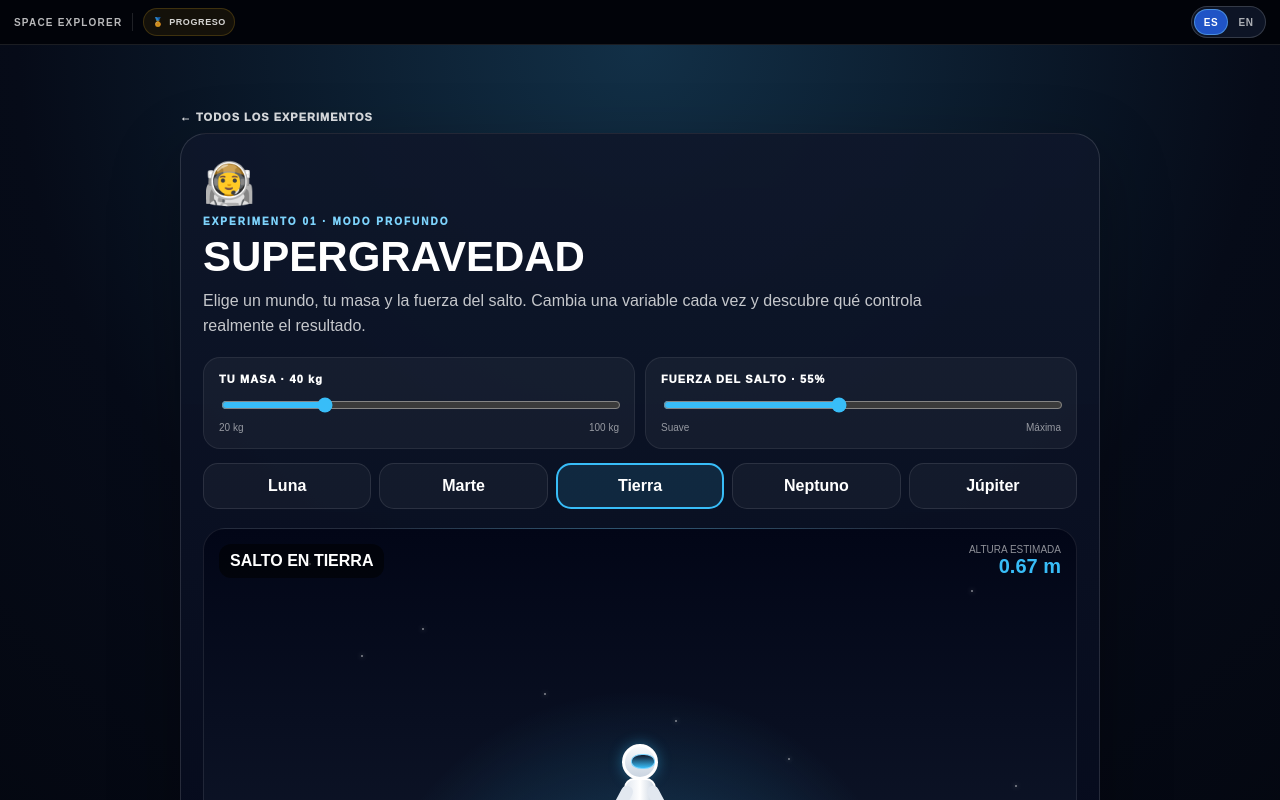
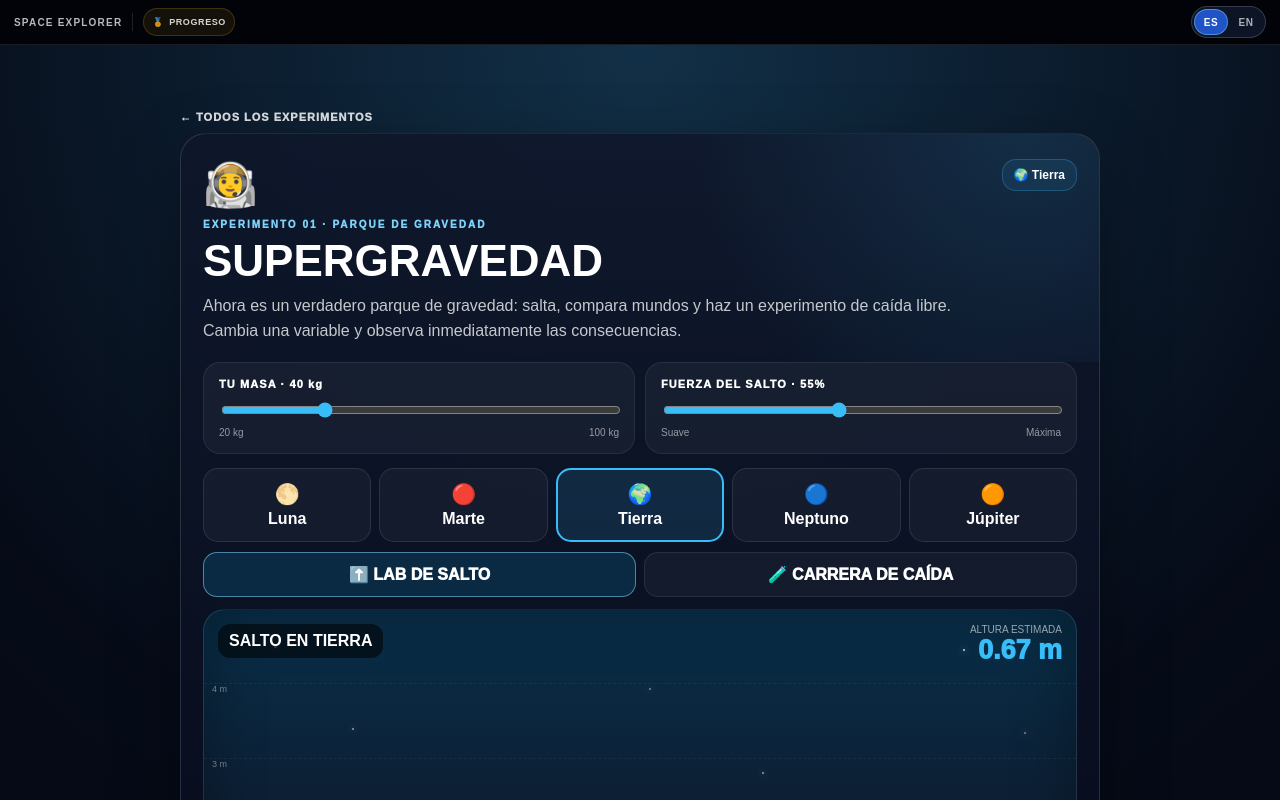
Before and after one commit to Nacho12PIA/space-explorer, a Next.js app: page /laboratorio in a window 1280 px wide. Both pictures are taken after a click on the button 328 px from the left and 444 px from the top of the page. Shown: the top 800 px of the page. Built offline with nearby package versions, Linux system fonts and the light colour scheme.

Commit message:
Turn SUPERGRAVITY into a full gravity playground

```diff
--- a/components/EnhancedGravity.js
+++ b/components/EnhancedGravity.js
@@ -4,89 +4,135 @@ import { useState } from "react";
 import { useLanguage } from "../i18n/LanguageContext";
 
 const worlds = [
-  { es: "Luna", en: "Moon", gravity: 1.62, color: "#cbd5e1", ground: "#64748b" },
-  { es: "Marte", en: "Mars", gravity: 3.71, color: "#f97316", ground: "#9a3412" },
-  { es: "Tierra", en: "Earth", gravity: 9.81, color: "#38bdf8", ground: "#166534" },
-  { es: "Neptuno", en: "Neptune", gravity: 11.15, color: "#3b82f6", ground: "#1e40af" },
-  { es: "Júpiter", en: "Jupiter", gravity: 24.79, color: "#d6a66f", ground: "#92400e" },
+  { es:"Luna", en:"Moon", gravity:1.62, color:"#cbd5e1", ground:"#64748b", sky:"#050816", icon:"🌕" },
+  { es:"Marte", en:"Mars", gravity:3.71, color:"#f97316", ground:"#7c2d12", sky:"#34110b", icon:"🔴" },
+  { es:"Tierra", en:"Earth", gravity:9.81, color:"#38bdf8", ground:"#166534", sky:"#082f49", icon:"🌍" },
+  { es:"Neptuno", en:"Neptune", gravity:11.15, color:"#3b82f6", ground:"#1e40af", sky:"#0b1e51", icon:"🔵" },
+  { es:"Júpiter", en:"Jupiter", gravity:24.79, color:"#d6a66f", ground:"#92400e", sky:"#4a2b16", icon:"🟠" },
 ];
 
 export default function EnhancedGravity({ onBack }) {
   const { language } = useLanguage();
   const en = language === "en";
-  const [mass, setMass] = useState(40);
-  const [impulse, setImpulse] = useState(55);
-  const [worldIndex, setWorldIndex] = useState(2);
-  const [jumpKey, setJumpKey] = useState(0);
+  const [mode,setMode] = useState("jump");
+  const [mass,setMass] = useState(40);
+  const [impulse,setImpulse] = useState(55);
+  const [worldIndex,setWorldIndex] = useState(2);
+  const [jumpKey,setJumpKey] = useState(0);
+  const [dropKey,setDropKey] = useState(0);
+  const [dropped,setDropped] = useState(false);
   const world = worlds[worldIndex];
   const worldName = en ? world.en : world.es;
 
-  // Same take-off speed for equal impulse; mass changes the effort needed, not free-fall acceleration.
   const takeoffSpeed = 1.7 + impulse * 0.035;
   const physicalHeight = (takeoffSpeed * takeoffSpeed) / (2 * world.gravity);
   const physicalAirTime = (2 * takeoffSpeed) / world.gravity;
-  const jumpHeight = Math.max(22, Math.min(205, physicalHeight * 42));
-  const visualTime = Math.max(.65, Math.min(2.5, physicalAirTime * .48));
+  const jumpHeight = Math.max(22, Math.min(215, physicalHeight * 43));
+  const visualTime = Math.max(.65, Math.min(2.6, physicalAirTime * .5));
   const weight = mass * world.gravity;
   const effort = Math.round((mass / 40) * impulse);
+  const targetMet = physicalHeight >= 2;
+  const dropHeight = 20;
+  const dropTime = Math.sqrt((2*dropHeight)/world.gravity);
+  const dropVisual = Math.max(.7,Math.min(2.4,dropTime*.55));
 
-  const discovery = en
-    ? `Changing your mass changes your weight and the effort needed to produce the same push. But once you leave the ground, gravity accelerates light and heavy astronauts equally. On ${worldName}, gravity is ${world.gravity.toFixed(2)} m/s².`
-    : `Cambiar tu masa cambia tu peso y el esfuerzo necesario para producir el mismo impulso. Pero una vez en el aire, la gravedad acelera igual a astronautas ligeros y pesados. En ${worldName}, la gravedad es ${world.gravity.toFixed(2)} m/s².`;
+  const worldComparisons = worlds.map(w=>({
+    ...w,
+    h:(takeoffSpeed*takeoffSpeed)/(2*w.gravity)
+  }));
+  const maxH = Math.max(...worldComparisons.map(w=>w.h));
 
-  return (
-    <section style={{ marginTop: 24 }}>
+  const launchJump=()=>setJumpKey(k=>k+1);
+  const launchDrop=()=>{setDropped(false);setDropKey(k=>k+1);requestAnimationFrame(()=>requestAnimationFrame(()=>setDropped(true)))};
+
+  return <section style={{marginTop:24}}>
     <style>{animations}</style>
-      <button onClick={onBack} style={backButton}>← {en ? "ALL EXPERIMENTS" : "TODOS LOS EXPERIMENTOS"}</button>
+    <button onClick={onBack} style={backButton}>← {en?"ALL EXPERIMENTS":"TODOS LOS EXPERIMENTOS"}</button>
     <div style={panel}>
-        <div style={{ padding: "25px 22px 18px" }}>
-          <div style={{ fontSize: 42 }}>🧑‍🚀</div>
-          <div style={{ marginTop: 8, fontSize: 10, letterSpacing: 2, fontWeight: 950, color: "#7dd3fc" }}>{en ? "EXPERIMENT 01 · DEEP MODE" : "EXPERIMENTO 01 · MODO PROFUNDO"}</div>
-          <h2 style={{ fontSize: "clamp(27px,6vw,42px)", margin: "6px 0 8px" }}>{en ? "SUPERGRAVITY" : "SUPERGRAVEDAD"}</h2>
-          <p style={{ maxWidth: 720, margin: 0, lineHeight: 1.55, opacity: .76 }}>{en ? "Choose a world, your mass and the strength of your jump. Change one variable at a time and discover what really controls the result." : "Elige un mundo, tu masa y la fuerza del salto. Cambia una variable cada vez y descubre qué controla realmente el resultado."}</p>
+      <div style={{padding:"25px 22px 18px",background:`radial-gradient(circle at 92% 0%,${world.color}22,transparent 38%)`}}>
+        <div style={{display:"flex",justifyContent:"space-between",alignItems:"flex-start",gap:16}}>
+          <div><div style={{fontSize:44}}>🧑‍🚀</div><div style={{marginTop:8,fontSize:10,letterSpacing:2,fontWeight:950,color:"#7dd3fc"}}>{en?"EXPERIMENT 01 · GRAVITY PLAYGROUND":"EXPERIMENTO 01 · PARQUE DE GRAVEDAD"}</div><h2 style={{fontSize:"clamp(29px,6vw,44px)",margin:"6px 0 8px"}}>{en?"SUPERGRAVITY":"SUPERGRAVEDAD"}</h2></div>
+          <div style={{padding:"8px 11px",borderRadius:14,background:`${world.color}16`,border:`1px solid ${world.color}44`,fontSize:12,fontWeight:900,whiteSpace:"nowrap"}}>{world.icon} {worldName}</div>
         </div>
-        <div style={{ padding: "0 22px 25px" }}>
-          <div style={{ display: "grid", gridTemplateColumns: "repeat(auto-fit,minmax(210px,1fr))", gap: 10 }}>
-            <Control label={`${en ? "YOUR MASS" : "TU MASA"} · ${mass} kg`}><input type="range" min="20" max="100" value={mass} onChange={e => setMass(+e.target.value)} style={slider} /><Scale left="20 kg" right="100 kg" /></Control>
-            <Control label={`${en ? "JUMP FORCE" : "FUERZA DEL SALTO"} · ${impulse}%`}><input type="range" min="20" max="100" value={impulse} onChange={e => setImpulse(+e.target.value)} style={slider} /><Scale left={en ? "Soft" : "Suave"} right={en ? "Maximum" : "Máxima"} /></Control>
+        <p style={{maxWidth:760,margin:0,lineHeight:1.55,opacity:.76}}>{en?"This is now a real gravity playground: jump, compare worlds and run a falling-object experiment. Change one variable and watch the consequences immediately.":"Ahora es un verdadero parque de gravedad: salta, compara mundos y haz un experimento de caída libre. Cambia una variable y observa inmediatamente las consecuencias."}</p>
       </div>
 
-          <div style={{ display: "flex", gap: 8, overflowX: "auto", padding: "14px 0 5px" }}>
-            {worlds.map((w, i) => <button key={w.es} onClick={() => { setWorldIndex(i); setJumpKey(k => k + 1); }} style={{ flex: "1 0 90px", padding: "12px 8px", borderRadius: 15, color: "white", fontWeight: 900, cursor: "pointer", border: i === worldIndex ? `2px solid ${w.color}` : "1px solid rgba(255,255,255,.1)", background: i === worldIndex ? `${w.color}22` : "rgba(255,255,255,.04)" }}>{en ? w.en : w.es}</button>)}
+      <div style={{padding:"0 22px 25px"}}>
+        <div style={{display:"grid",gridTemplateColumns:"repeat(auto-fit,minmax(210px,1fr))",gap:10}}>
+          <Control label={`${en?"YOUR MASS":"TU MASA"} · ${mass} kg`}><input type="range" min="20" max="100" value={mass} onChange={e=>setMass(+e.target.value)} style={slider}/><Scale left="20 kg" right="100 kg"/></Control>
+          <Control label={`${en?"JUMP FORCE":"FUERZA DEL SALTO"} · ${impulse}%`}><input type="range" min="20" max="100" value={impulse} onChange={e=>setImpulse(+e.target.value)} style={slider}/><Scale left={en?"Soft":"Suave"} right={en?"Maximum":"Máxima"}/></Control>
         </div>
 
-          <div style={{ position: "relative", height: 385, marginTop: 14, borderRadius: 22, overflow: "hidden", background: `radial-gradient(circle at 50% 115%,${world.color}55,transparent 45%),linear-gradient(#020617,#0f172a)`, border: "1px solid rgba(255,255,255,.09)" }}>
-            <Stars />
-            <div style={{ position: "absolute", left: 15, top: 15, padding: "8px 11px", borderRadius: 12, background: "rgba(0,0,0,.55)", fontWeight: 900, zIndex: 3 }}>{en ? "JUMP ON" : "SALTO EN"} {worldName.toUpperCase()}</div>
-            <div style={{ position: "absolute", right: 15, top: 15, textAlign: "right", zIndex: 3 }}><div style={{ fontSize: 10, opacity: .55 }}>{en ? "ESTIMATED HEIGHT" : "ALTURA ESTIMADA"}</div><b style={{ fontSize: 20, color: world.color }}>{physicalHeight.toFixed(2)} m</b></div>
-            <div key={`shadow-${jumpKey}`} style={{ position: "absolute", left: "50%", bottom: 51, width: 70, height: 11, transform: "translateX(-50%)", borderRadius: "50%", background: "rgba(0,0,0,.55)", filter: "blur(3px)", animation: `egShadow ${visualTime}s ease-in-out 1` }} />
-            <div key={jumpKey} style={{ position: "absolute", left: "50%", bottom: 52, width: 72, height: 116, marginLeft: -36, transformOrigin: "50% 100%", "--jumpHeight": `${jumpHeight}px`, animation: `egJump ${visualTime}s cubic-bezier(.28,.72,.4,1) 1` }}><Astronaut color={world.color} /></div>
-            <div style={{ position: "absolute", left: 0, right: 0, bottom: 0, height: 54, background: `linear-gradient(${world.color}66,${world.ground})`, borderTop: `2px solid ${world.color}99` }} />
+        <div style={{display:"flex",gap:8,overflowX:"auto",padding:"14px 0 10px"}}>
+          {worlds.map((w,i)=><button key={w.es} onClick={()=>{setWorldIndex(i);setJumpKey(k=>k+1);setDropped(false)}} style={{flex:"1 0 100px",padding:"12px 8px",borderRadius:15,color:"white",fontWeight:900,cursor:"pointer",border:i===worldIndex?`2px solid ${w.color}`:"1px solid rgba(255,255,255,.1)",background:i===worldIndex?`${w.color}22`:"rgba(255,255,255,.04)"}}><div style={{fontSize:20}}>{w.icon}</div><div style={{marginTop:4}}>{en?w.en:w.es}</div></button>)}
         </div>
 
-          <button onClick={() => setJumpKey(k => k + 1)} style={{ ...actionButton, background: `linear-gradient(90deg,${world.color}55,rgba(255,255,255,.08))` }}>⬆ {en ? "JUMP" : "SALTAR"}</button>
-          <div style={{ display: "grid", gridTemplateColumns: "repeat(auto-fit,minmax(135px,1fr))", gap: 9, marginTop: 13 }}>
-            <Metric title={en ? "GRAVITY" : "GRAVEDAD"} value={`${world.gravity} m/s²`} />
-            <Metric title={en ? "YOUR WEIGHT" : "TU PESO"} value={`${weight.toFixed(0)} N`} />
-            <Metric title={en ? "AIR TIME" : "TIEMPO EN EL AIRE"} value={`${physicalAirTime.toFixed(2)} s`} />
-            <Metric title={en ? "EFFORT" : "ESFUERZO"} value={`${effort}%`} />
+        <div style={{display:"grid",gridTemplateColumns:"repeat(2,minmax(0,1fr))",gap:8,marginBottom:12}}>
+          <ModeButton active={mode==="jump"} onClick={()=>setMode("jump")}>⬆️ {en?"JUMP LAB":"LAB DE SALTO"}</ModeButton>
+          <ModeButton active={mode==="drop"} onClick={()=>setMode("drop")}>🧪 {en?"FALL RACE":"CARRERA DE CAÍDA"}</ModeButton>
         </div>
-          <div style={{ marginTop: 14, padding: "15px 16px", borderRadius: 16, background: "linear-gradient(90deg,rgba(34,197,94,.09),rgba(14,165,233,.06))", border: "1px solid rgba(74,222,128,.16)", fontSize: 13, lineHeight: 1.55 }}><b style={{ color: "#86efac" }}>✦ {en ? "YOU DISCOVERED" : "HAS DESCUBIERTO"}</b><div style={{ marginTop: 5, opacity: .86 }}>{discovery}</div></div>
-          <div style={{ marginTop: 10, fontSize: 11, lineHeight: 1.5, opacity: .55 }}>💡 {en ? "Try this: keep jump force fixed and change only your mass. Then keep mass fixed and change worlds. Which variable changes the flight?" : "Prueba esto: mantén fija la fuerza del salto y cambia solo tu masa. Después fija la masa y cambia de mundo. ¿Qué variable cambia el vuelo?"}</div>
+
+        {mode==="jump" ? <>
+          <div style={{position:"relative",height:440,borderRadius:22,overflow:"hidden",background:`linear-gradient(${world.sky},#0f172a 64%,${world.ground} 65%,#07110b)`,border:"1px solid rgba(255,255,255,.09)",boxShadow:"inset 0 0 60px rgba(0,0,0,.35)"}}>
+            <Stars/>
+            <div style={{position:"absolute",left:14,top:14,zIndex:5,padding:"8px 11px",borderRadius:12,background:"rgba(0,0,0,.56)",fontWeight:900}}>{en?"JUMP ON":"SALTO EN"} {worldName.toUpperCase()}</div>
+            <div style={{position:"absolute",right:14,top:14,zIndex:5,textAlign:"right"}}><div style={{fontSize:10,opacity:.58}}>{en?"ESTIMATED HEIGHT":"ALTURA ESTIMADA"}</div><div style={{fontSize:27,fontWeight:950,color:world.color}}>{physicalHeight.toFixed(2)} m</div></div>
+            {[1,2,3,4].map(m=><div key={m} style={{position:"absolute",left:0,right:0,bottom:54+m*75,borderTop:"1px dashed rgba(255,255,255,.13)",fontSize:9,opacity:.42,paddingLeft:8}}>{m} m</div>)}
+            <div key={`shadow-${jumpKey}`} style={{position:"absolute",left:"50%",bottom:51,width:74,height:11,transform:"translateX(-50%)",borderRadius:"50%",background:"rgba(0,0,0,.58)",filter:"blur(3px)",animation:`egShadow ${visualTime}s ease-in-out 1`}}/>
+            <div key={jumpKey} style={{position:"absolute",left:"50%",bottom:52,width:72,height:116,marginLeft:-36,"--jumpHeight":`${jumpHeight}px`,animation:`egJump ${visualTime}s cubic-bezier(.28,.72,.4,1) 1`,zIndex:3}}><Astronaut color={world.color}/></div>
+            <div style={{position:"absolute",left:0,right:0,bottom:0,height:54,background:`linear-gradient(${world.color}44,${world.ground})`,borderTop:`2px solid ${world.color}99`}}/>
+            <div key={`dust-${jumpKey}`} style={{position:"absolute",left:"50%",bottom:48,width:120,height:40,marginLeft:-60,borderRadius:"50%",background:`radial-gradient(ellipse,${world.color}66,transparent 70%)`,filter:"blur(7px)",animation:"egDust 1s ease-out"}}/>
+          </div>
+          <button onClick={launchJump} style={{...actionButton,background:`linear-gradient(90deg,${world.color}66,rgba(255,255,255,.08))`}}>⬆ {en?"LAUNCH JUMP":"LANZAR SALTO"}</button>
+
+          <div style={{marginTop:14,padding:16,borderRadius:18,background:targetMet?"rgba(34,197,94,.09)":"rgba(251,191,36,.08)",border:`1px solid ${targetMet?"rgba(74,222,128,.2)":"rgba(251,191,36,.2)"}`}}>
+            <div style={{fontSize:11,fontWeight:950,letterSpacing:1.1}}>{en?"CHALLENGE: JUMP 2 METRES":"RETO: SALTA 2 METROS"}</div>
+            <div style={{marginTop:6,fontSize:14,opacity:.78}}>{targetMet?(en?"✅ You made it. Can you do it with less force?":"✅ Lo has conseguido. ¿Puedes hacerlo con menos fuerza?"):(en?"❌ Not yet. Change world or jump force and try again.":"❌ Aún no. Cambia de mundo o la fuerza del salto y vuelve a probar.")}</div>
+          </div>
+
+          <h3 style={{fontSize:14,letterSpacing:1.2,margin:"20px 0 10px"}}>{en?"SAME JUMP, FIVE WORLDS":"MISMO SALTO, CINCO MUNDOS"}</h3>
+          <div style={{display:"grid",gridTemplateColumns:"repeat(5,minmax(74px,1fr))",gap:7,alignItems:"end",height:170,padding:"10px 6px 0",borderRadius:18,background:"rgba(255,255,255,.035)",overflowX:"auto"}}>
+            {worldComparisons.map(w=><div key={w.es} style={{minWidth:70,textAlign:"center",display:"flex",height:"100%",flexDirection:"column",justifyContent:"flex-end"}}><div style={{fontSize:10,fontWeight:900,marginBottom:5}}>{w.h.toFixed(1)} m</div><div style={{height:`${Math.max(12,(w.h/maxH)*110)}px`,borderRadius:"9px 9px 3px 3px",background:`linear-gradient(${w.color},${w.color}55)`,boxShadow:`0 0 14px ${w.color}33`}}/><div style={{fontSize:9,marginTop:6,opacity:.68}}>{en?w.en:w.es}</div></div>)}
+          </div>
+        </> : <>
+          <div style={{position:"relative",height:440,borderRadius:22,overflow:"hidden",background:`linear-gradient(${world.sky},#0f172a 76%,${world.ground} 77%)`,border:"1px solid rgba(255,255,255,.09)"}}>
+            <Stars/>
+            <div style={{position:"absolute",left:14,top:14,padding:"8px 11px",borderRadius:12,background:"rgba(0,0,0,.56)",fontWeight:900}}>{en?"20 m DROP TOWER":"TORRE DE CAÍDA · 20 m"}</div>
+            <div style={{position:"absolute",left:"22%",top:78,bottom:50,width:8,background:"linear-gradient(#94a3b8,#334155)"}}/><div style={{position:"absolute",left:"17%",top:74,width:120,height:8,background:"#64748b"}}/>
+            <div key={`a-${dropKey}`} style={{position:"absolute",left:"34%",top:dropped?350:88,fontSize:46,transition:dropped?`top ${dropVisual}s cubic-bezier(.55,.02,.9,.5)`:"none",zIndex:4}}>⚽</div>
+            <div key={`b-${dropKey}`} style={{position:"absolute",left:"61%",top:dropped?350:88,fontSize:46,transition:dropped?`top ${dropVisual}s cubic-bezier(.55,.02,.9,.5)`:"none",zIndex:4}}>🧱</div>
+            <div style={{position:"absolute",left:"31%",top:145,fontSize:11,opacity:.7}}>{en?"LIGHT":"LIGERO"}</div><div style={{position:"absolute",left:"60%",top:145,fontSize:11,opacity:.7}}>{en?"HEAVY":"PESADO"}</div>
+            {dropped&&<div style={{position:"absolute",left:"50%",bottom:18,transform:"translateX(-50%)",padding:"9px 12px",borderRadius:12,background:"rgba(0,0,0,.66)",fontWeight:950,color:"#86efac",animation:"egResult .5s ease-out"}}>🏁 {en?"THEY LAND TOGETHER":"LLEGAN A LA VEZ"}</div>}
+          </div>
+          <button onClick={launchDrop} style={{...actionButton,background:"linear-gradient(90deg,#7c3aed,#2563eb)"}}>🧪 {en?"DROP BOTH OBJECTS":"SOLTAR LOS DOS OBJETOS"}</button>
+          <div style={{display:"grid",gridTemplateColumns:"repeat(auto-fit,minmax(140px,1fr))",gap:9,marginTop:13}}><Metric title={en?"HEIGHT":"ALTURA"} value="20 m"/><Metric title={en?"FALL TIME":"TIEMPO DE CAÍDA"} value={`${dropTime.toFixed(2)} s`}/><Metric title={en?"RESULT":"RESULTADO"} value={en?"SAME TIME":"MISMO TIEMPO"}/></div>
+          <Discovery>{en?`A football and a brick fall with the same gravitational acceleration on ${worldName}. Ignoring air resistance, mass does not make one fall faster than the other.`:`Un balón y un ladrillo caen con la misma aceleración gravitatoria en ${worldName}. Si ignoramos la resistencia del aire, tener más masa no hace que uno caiga más rápido.`}</Discovery>
+        </>}
+
+        {mode==="jump"&&<>
+          <div style={{display:"grid",gridTemplateColumns:"repeat(auto-fit,minmax(135px,1fr))",gap:9,marginTop:13}}><Metric title={en?"GRAVITY":"GRAVEDAD"} value={`${world.gravity} m/s²`}/><Metric title={en?"YOUR WEIGHT":"TU PESO"} value={`${weight.toFixed(0)} N`}/><Metric title={en?"AIR TIME":"TIEMPO EN EL AIRE"} value={`${physicalAirTime.toFixed(2)} s`}/><Metric title={en?"EFFORT":"ESFUERZO"} value={`${effort}%`}/></div>
+          <Discovery>{en?`Your mass changes your weight and the effort needed to push off, but gravity itself accelerates all objects equally. The planet and your take-off speed are what change the flight most.`:`Tu masa cambia tu peso y el esfuerzo necesario para impulsarte, pero la gravedad acelera por igual a todos los objetos. El planeta y la velocidad con la que despegas son las variables que más cambian el vuelo.`}</Discovery>
+        </>}
       </div>
     </div>
-    </section>
-  );
+  </section>;
 }
 
-function Control({ label, children }) { return <div style={{ padding: 15, borderRadius: 17, background: "rgba(255,255,255,.045)", border: "1px solid rgba(255,255,255,.08)" }}><div style={{ fontSize: 11, fontWeight: 950, letterSpacing: 1.1, marginBottom: 10 }}>{label}</div>{children}</div>; }
-function Scale({ left, right }) { return <div style={{ display: "flex", justifyContent: "space-between", fontSize: 10, opacity: .55, marginTop: 5 }}><span>{left}</span><span>{right}</span></div>; }
-function Metric({ title, value }) { return <div style={{ padding: 13, borderRadius: 15, background: "rgba(14,165,233,.08)", border: "1px solid rgba(56,189,248,.13)" }}><div style={{ fontSize: 9, fontWeight: 950, letterSpacing: 1, opacity: .52 }}>{title}</div><div style={{ fontSize: 17, fontWeight: 950, marginTop: 5 }}>{value}</div></div>; }
-function Stars() { return <>{[12,25,39,67,78,88,18,54,93].map((x,i)=><i key={i} style={{ position:"absolute", left:`${x}%`, top:`${9+(i*17)%78}%`, width:2, height:2, borderRadius:"50%", background:"white", boxShadow:"0 0 5px white", opacity:.5 }}/>)}</>; }
-function Astronaut({ color }) { return <div style={{ position:"relative", width:"100%", height:"100%" }}><div style={{ position:"absolute", left:18, top:0, width:36, height:36, borderRadius:"50%", background:"linear-gradient(#f8fafc,#cbd5e1)", border:"3px solid white", boxShadow:`0 0 14px ${color}66` }}><div style={{ position:"absolute", left:6, top:7, width:24, height:15, borderRadius:"45%", background:"linear-gradient(#0f172a,#38bdf8)", border:"1px solid #7dd3fc" }}/></div><div style={{ position:"absolute", left:20, top:34, width:32, height:45, borderRadius:10, background:"linear-gradient(90deg,#e2e8f0,#fff,#cbd5e1)", border:"2px solid white" }}/><div style={{ position:"absolute", left:10, top:40, width:12, height:42, borderRadius:8, background:"#e2e8f0", transform:"rotate(28deg)" }}/><div style={{ position:"absolute", right:10, top:40, width:12, height:42, borderRadius:8, background:"#e2e8f0", transform:"rotate(-28deg)" }}/><div style={{ position:"absolute", left:22, top:75, width:12, height:39, borderRadius:8, background:"#e2e8f0" }}/><div style={{ position:"absolute", right:22, top:75, width:12, height:39, borderRadius:8, background:"#e2e8f0" }}/></div>; }
+function ModeButton({active,onClick,children}){return <button onClick={onClick} style={{padding:"12px 8px",borderRadius:14,border:active?"1px solid rgba(125,211,252,.55)":"1px solid rgba(255,255,255,.09)",background:active?"rgba(14,165,233,.16)":"rgba(255,255,255,.04)",color:"white",fontWeight:950,cursor:"pointer"}}>{children}</button>}
+function Control({label,children}){return <div style={{padding:15,borderRadius:17,background:"rgba(255,255,255,.045)",border:"1px solid rgba(255,255,255,.08)"}}><div style={{fontSize:11,fontWeight:950,letterSpacing:1.1,marginBottom:10}}>{label}</div>{children}</div>}
+function Scale({left,right}){return <div style={{display:"flex",justifyContent:"space-between",fontSize:10,opacity:.55,marginTop:5}}><span>{left}</span><span>{right}</span></div>}
+function Metric({title,value}){return <div style={{padding:13,borderRadius:15,background:"rgba(14,165,233,.08)",border:"1px solid rgba(56,189,248,.13)"}}><div style={{fontSize:9,fontWeight:950,letterSpacing:1,opacity:.52}}>{title}</div><div style={{fontSize:17,fontWeight:950,marginTop:5}}>{value}</div></div>}
+function Discovery({children}){return <div style={{marginTop:14,padding:"15px 16px",borderRadius:16,background:"linear-gradient(90deg,rgba(34,197,94,.09),rgba(14,165,233,.06))",border:"1px solid rgba(74,222,128,.16)",fontSize:13,lineHeight:1.55}}><b style={{color:"#86efac"}}>✦ HAS DESCUBIERTO / YOU DISCOVERED</b><div style={{marginTop:5,opacity:.86}}>{children}</div></div>}
+function Stars(){return <>{[8,17,28,39,51,64,76,87,94,23,71].map((x,i)=><i key={i} style={{position:"absolute",left:`${x}%`,top:`${8+(i*19)%66}%`,width:i%3===0?3:2,height:i%3===0?3:2,borderRadius:"50%",background:"white",boxShadow:"0 0 6px white",opacity:.45+(i%4)*.12}}/>)}</>}
+function Astronaut({color}){return <div style={{position:"relative",width:"100%",height:"100%"}}><div style={{position:"absolute",left:18,top:0,width:36,height:36,borderRadius:"50%",background:"linear-gradient(#f8fafc,#cbd5e1)",border:"3px solid white",boxShadow:`0 0 16px ${color}77`}}><div style={{position:"absolute",left:6,top:7,width:24,height:15,borderRadius:"45%",background:"linear-gradient(#0f172a,#38bdf8)",border:"1px solid #7dd3fc"}}/></div><div style={{position:"absolute",left:20,top:34,width:32,height:45,borderRadius:10,background:"linear-gradient(90deg,#e2e8f0,#fff,#cbd5e1)",border:"2px solid white"}}/><div style={{position:"absolute",left:10,top:40,width:12,height:42,borderRadius:8,background:"#e2e8f0",transform:"rotate(28deg)"}}/><div style={{position:"absolute",right:10,top:40,width:12,height:42,borderRadius:8,background:"#e2e8f0",transform:"rotate(-28deg)"}}/><div style={{position:"absolute",left:22,top:75,width:12,height:39,borderRadius:8,background:"#e2e8f0"}}/><div style={{position:"absolute",right:22,top:75,width:12,height:39,borderRadius:8,background:"#e2e8f0"}}/></div>}
 
 const panel={borderRadius:26,border:"1px solid rgba(255,255,255,.13)",background:"linear-gradient(180deg,rgba(15,23,42,.92),rgba(2,6,23,.96))",overflow:"hidden",boxShadow:"0 24px 70px rgba(0,0,0,.32)"};
 const slider={width:"100%",accentColor:"#38bdf8",cursor:"pointer"};
 const backButton={color:"white",background:"transparent",border:0,padding:"10px 0",cursor:"pointer",fontWeight:950,fontSize:11,letterSpacing:1,opacity:.82};
-const actionButton={marginTop:12,width:"100%",minHeight:50,borderRadius:15,border:"1px solid rgba(255,255,255,.15)",color:"white",cursor:"pointer",fontWeight:950,letterSpacing:.8};
-const animations=`@keyframes egJump{0%{transform:translateY(0) scaleY(1)}10%{transform:translateY(7px) scaleY(.88)}18%{transform:translateY(0) scaleY(1.04)}48%{transform:translateY(calc(-1 * var(--jumpHeight))) scaleY(1)}78%{transform:translateY(0) scaleY(1.04)}88%{transform:translateY(7px) scaleY(.9)}100%{transform:translateY(0) scaleY(1)}} @keyframes egShadow{0%,100%{transform:translateX(-50%) scale(1);opacity:.55}48%{transform:translateX(-50%) scale(.42);opacity:.18}}`;
+const actionButton={marginTop:12,width:"100%",minHeight:52,borderRadius:15,border:"1px solid rgba(255,255,255,.15)",color:"white",cursor:"pointer",fontWeight:950,letterSpacing:.8};
+const animations=`
+@keyframes egJump{0%{transform:translateY(0) scaleY(1)}10%{transform:translateY(7px) scaleY(.88)}18%{transform:translateY(0) scaleY(1.04)}48%{transform:translateY(calc(-1 * var(--jumpHeight))) scaleY(1)}78%{transform:translateY(0) scaleY(1.04)}88%{transform:translateY(7px) scaleY(.9)}100%{transform:translateY(0) scaleY(1)}}
+@keyframes egShadow{0%,100%{transform:translateX(-50%) scale(1);opacity:.55}48%{transform:translateX(-50%) scale(.35);opacity:.12}}
+@keyframes egDust{0%{transform:scale(.3);opacity:.8}100%{transform:scale(1.5);opacity:0}}
+@keyframes egResult{0%{transform:translate(-50%,12px);opacity:0}100%{transform:translate(-50%,0);opacity:1}}
+`;
```
Lines whose indentation alone changed are shown as unchanged.
